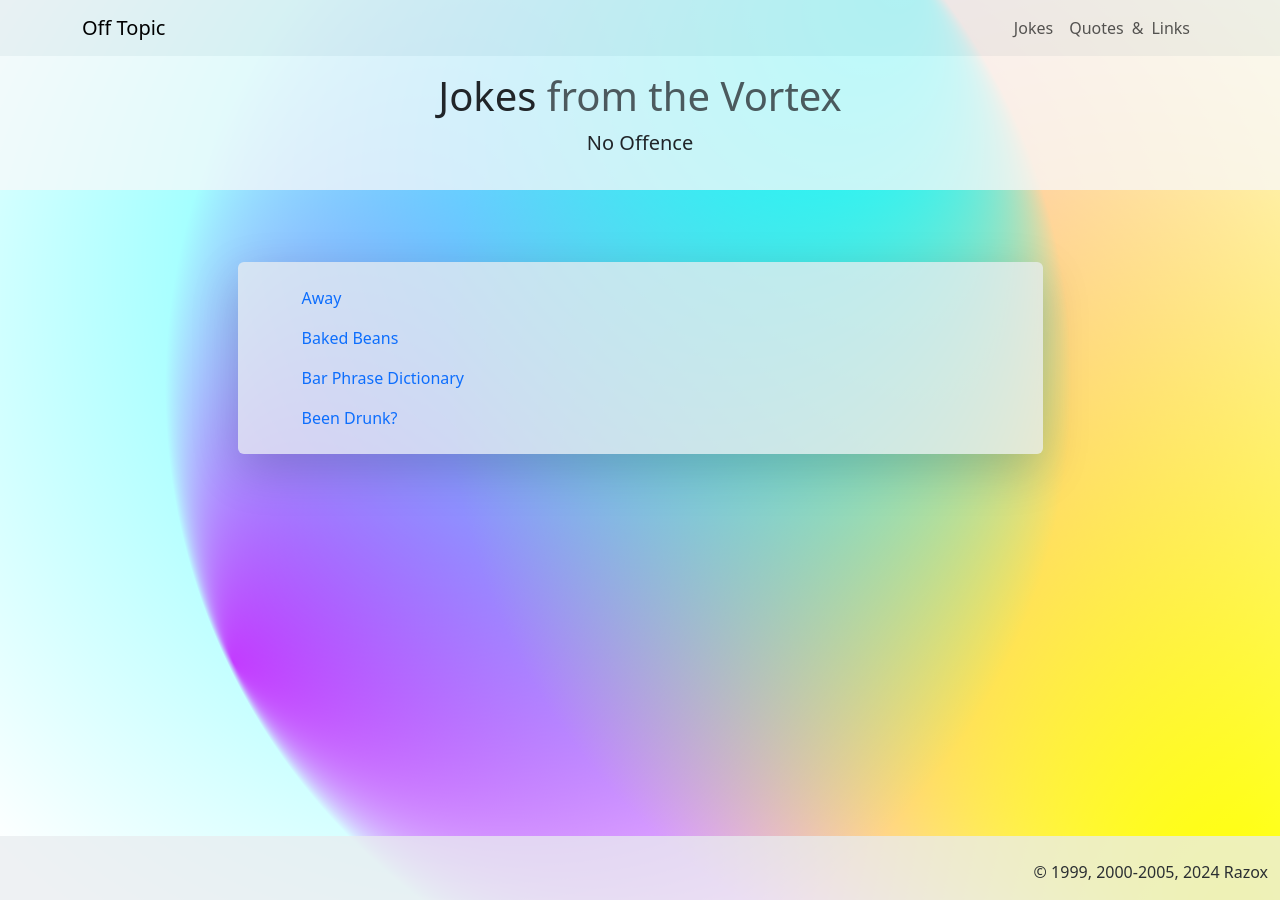
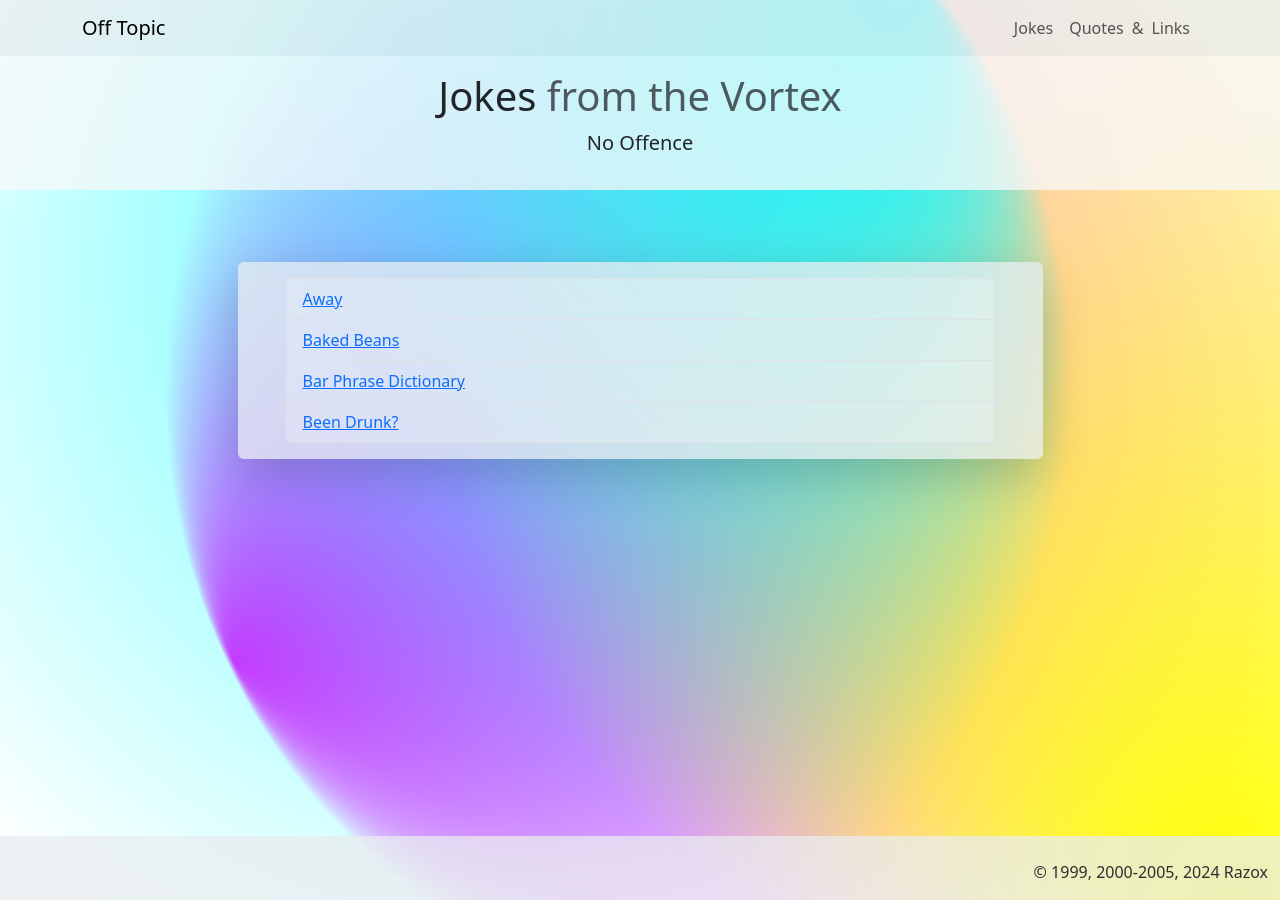
Before and after one commit to raz0x/razox, a Jekyll site: the page built from jokes.html, in a window 1280 px wide. Built offline with Jekyll 4.4.1, drawn with Linux system fonts in a browser that asks for light colours.

Commit message:
Update jokes.html

```diff
--- a/jokes.html
+++ b/jokes.html
@@ -8,10 +8,11 @@ lead: "No&nbsp;Offence"
 ---
 
 <section class="col col-md-9 mx-auto p-3 my-5">
-    <ul class="nav flex-column bg-body-secondary bg-opacity-75 shadow-lg rounded py-3 px-5">
+    <ul class="list-group bg-body-secondary bg-opacity-75 shadow-lg rounded py-3 px-5">
     {% for joke in site.jokes %}
-        <li class="nav-item">
-            <a href="{{ joke.url }}" class="nav-link">{{ joke.subject }}</a>
+        <li class="list-group-item bg-body-tertiary bg-opacity-25 d-flex justify-content-between align-items-center">
+            <a href="{{ joke.url }}" class="stretched-link">{{ joke.subject }}</a>
+            {% if page.tags %} {% for tag in page.tags %} <span class="badge rounded-pill text-bg-primary">{{ tag }}</span> {% endfor %} {% endif %}
         </li>
     {% endfor %}
     </ul>
```
